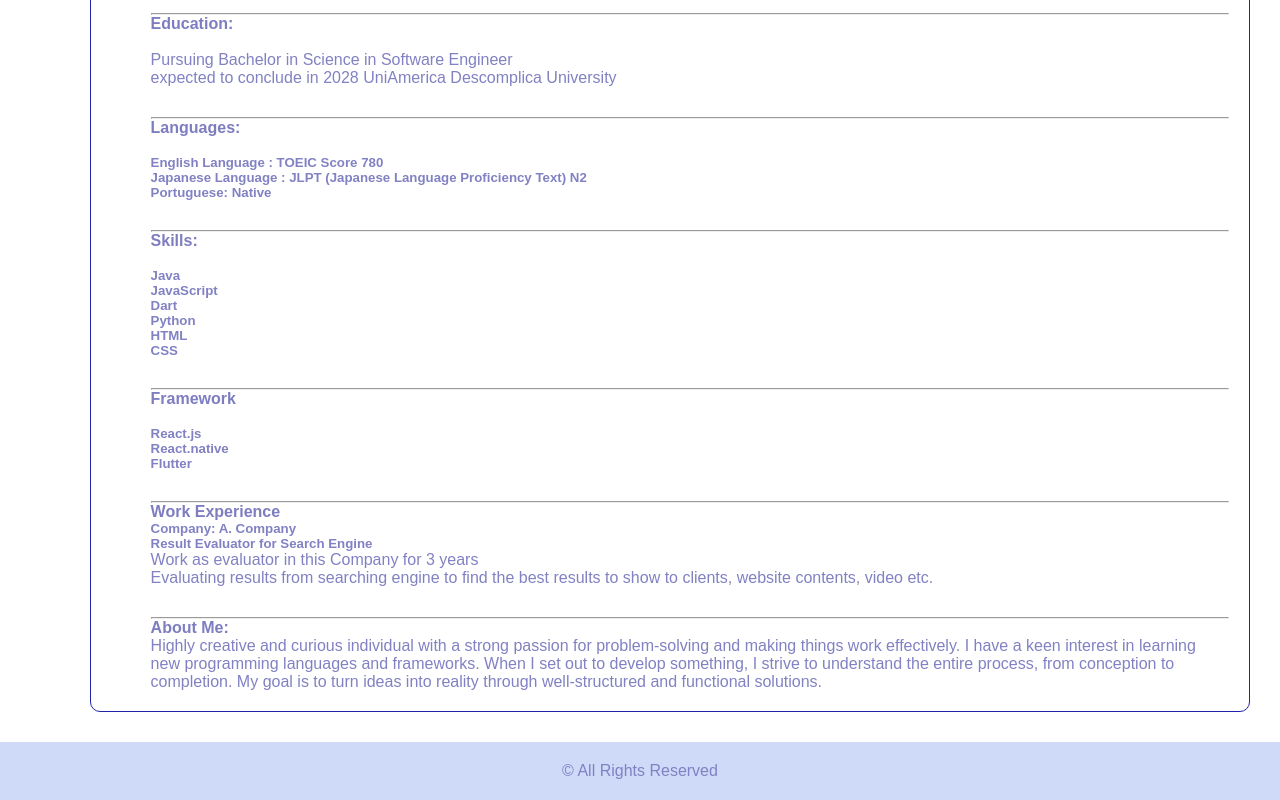
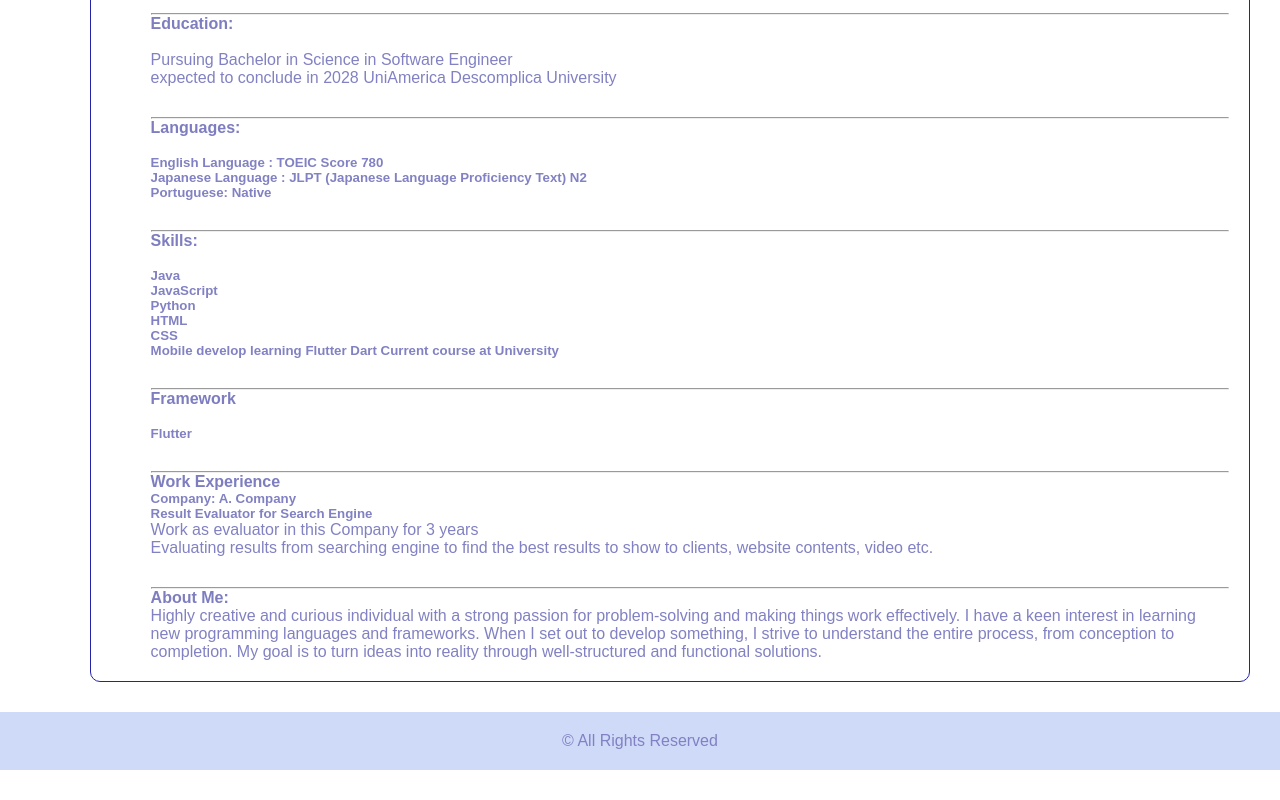
Before and after one commit to AlineSug/portfolio_aliness, a plain HTML site: page index.html in a window 1280 px wide. Shown: the part 1224-2024 px from the top of the page. After the commit the page ends 1994 px from the top, so only its background shows below. Drawn offline with Linux system fonts and the light colour scheme.

Commit message:
Update course

```diff
--- a/index.html
+++ b/index.html
@@ -55,14 +55,12 @@ expected to conclude in 2028 UniAmerica Descomplica University</p>
            <h4>Skills:</h4><br>
            <h5>Java</h5>
            <h5>JavaScript</h5>
-           <h5>Dart</h5>
            <h5>Python</h5>
            <h5>HTML</h5>
            <h5>CSS</h5>
+           <h5>Mobile develop learning Flutter Dart Current course at University</h5>
            <hr>
            <h4>Framework</h4><br>
-           <h5>React.js</h5>
-           <h5>React.native</h5>
            <h5>Flutter</h5>
            <hr>
 
```
